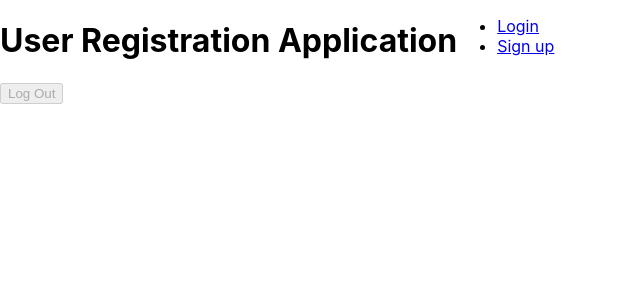
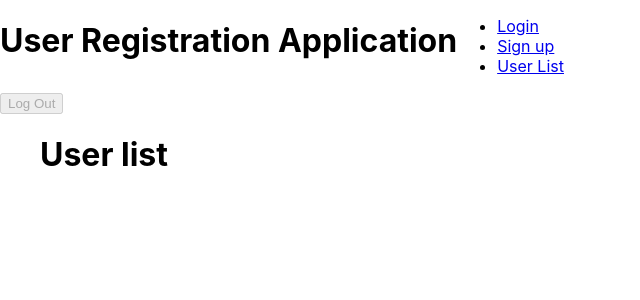
Before and after one commit to 181184muhammadRahim/user-registration-app, a React (Create React App) app: page /UserList in a window 1280 px wide. Shown: the top 300 px of the page, without its empty margins (0-640 px from the left). Built offline with nearby package versions, Linux system fonts and the light colour scheme.

Commit message:
User list feature and after-login page added

```diff
--- a/src/App.js
+++ b/src/App.js
@@ -3,6 +3,7 @@ import SignUp from "./Signup.jsx";
 import { useSelector,useDispatch } from "react-redux";
 import { BrowserRouter as Router, Routes, Route, Link } from "react-router-dom";
 import {logoutUser} from "./registrationSlice"
+import Userlist from "./Userlist.jsx";
 function App() {
   const loginListener=useSelector((state)=>state.registration.current_user);
   const dispatch=useDispatch();
@@ -17,7 +18,10 @@ function App() {
             </li>
             <li>
               <Link to="/Signup">Sign up</Link>
-              </li>
+            </li>
+            <li>
+              <Link to="/UserList">User List</Link>
+            </li>
           </ul>
           </div>
           {
@@ -29,6 +33,7 @@ function App() {
         <Routes>
           <Route exact path="/Login" element={<Login />}></Route>
           <Route exact path="/Signup" element={<SignUp />}></Route>
+          <Route exact path="/UserList" element={<Userlist />}></Route>
         </Routes>
       </div>
     </Router>
--- a/src/Login.jsx
+++ b/src/Login.jsx
@@ -14,6 +14,7 @@ const Login=()=>{
         }
     }, [loginListener])
 
+    if(loginListener === ""){
         return(
             <div style={{textAlign:"center", backgroundColor:"purple"}}>
                 <h1>User Login</h1>
@@ -31,5 +32,8 @@ const Login=()=>{
                 }}>Login</button>
             </div>
         )
+    }else{
+        return <h1>{loginListener}</h1>
+    }
 }
 export default Login;
--- /dev/null
+++ b/src/Userlist.jsx
@@ -0,0 +1,17 @@
+import React from "react";
+import { useSelector } from "react-redux";
+const Userlist=()=>{
+    const UserList=useSelector((state)=>state.registration.Users) || [];
+    return(
+        <ol>
+            <h1>User list</h1>
+            {
+                UserList.map((element)=>{
+                    return <li>{element.Email}</li>
+                })
+            }
+        </ol>
+    )
+
+}
+export default Userlist;
```
Lines whose indentation alone changed are shown as unchanged.
